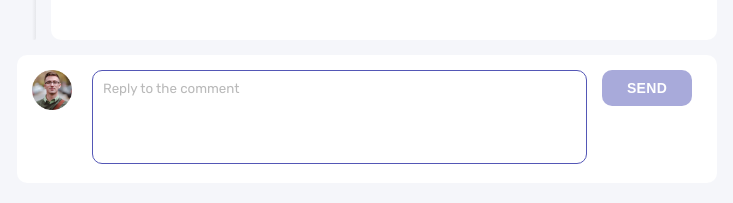
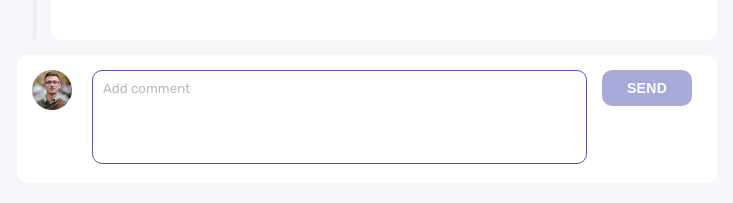
Before and after one commit to Fredymax/FM-InteractiveCommentsSectionMain, a Vue app: page / in a window 1280 px wide. Shown: the part 793-996 px from the top of the page, without its empty margins (273-1006 px from the left). Built offline with nearby package versions, Linux system fonts and the light colour scheme; what vue-sweetalert2 would draw is missing.

Commit message:
Add update change image reply

```diff
--- a/src/components/ReplyComment/ReplyComment.vue
+++ b/src/components/ReplyComment/ReplyComment.vue
@@ -4,7 +4,10 @@
       <img :src="avatar" class="user__photo" alt="..." />
     </figure>
     <div class="user__reply">
-      <textarea v-model="comment" :placeholder="commentId ? 'Add comment' : 'Reply to the comment'"></textarea>
+      <textarea
+        v-model="comment"
+        :placeholder="!commentId ? 'Add comment' : 'Reply to the comment'"
+      ></textarea>
     </div>
     <div class="user__action">
       <button @click="saveComment()" :disabled="disabled">{{ commentId ? "REPLY" : "SEND" }}</button>
@@ -46,8 +49,10 @@ onMounted(() => {
 
 watchEffect(() => {
   if (Auth) {
-    const pathImage = `/src/assets/images/avatars/${Auth?.image?.webp}`;
-    const uriImage = new URL(pathImage, import.meta.url).href;
+    const uriImage = new URL(
+      `/src/assets/images/avatars/${Auth?.image?.webp}`,
+      import.meta.url
+    ).href;
     avatar.value = uriImage;
   }
 });
```
